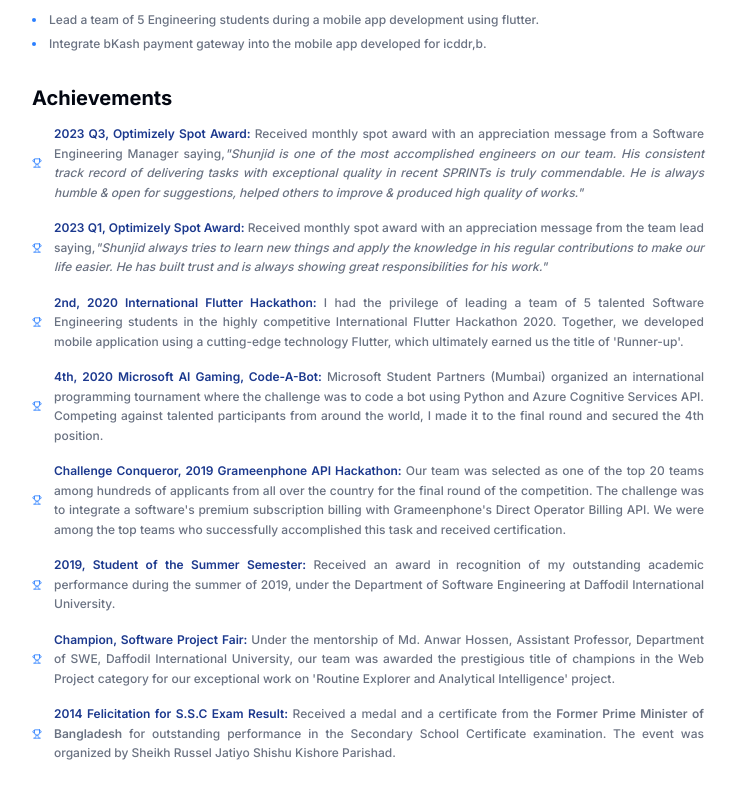
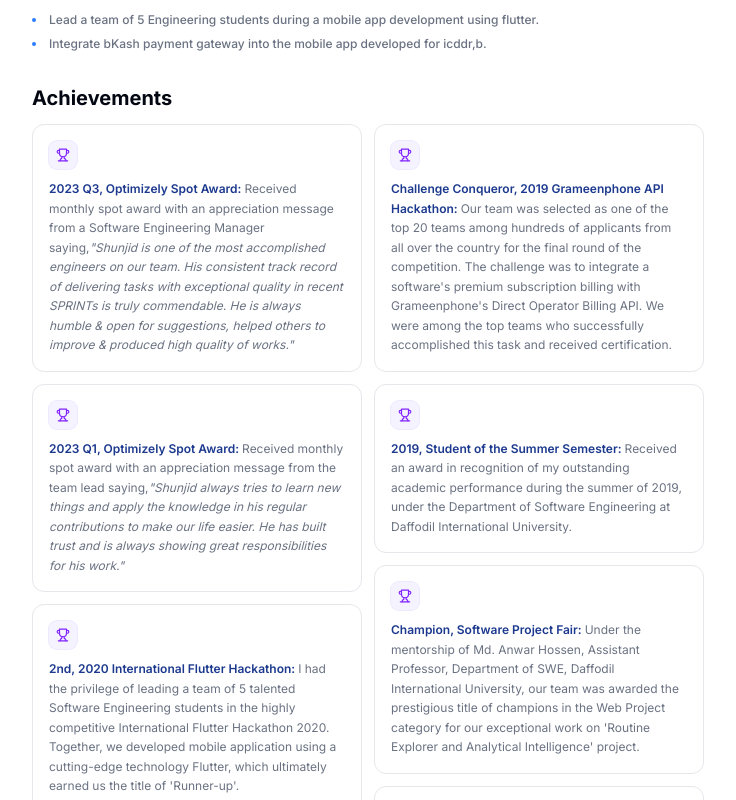
Before and after one commit to shunjid/shunjid.github.io, a Next.js app: page / in a window 1280 px wide. Shown: the part 1220-2020 px from the top of the page, without its empty margins (272-1008 px from the left). Built offline with nearby package versions, Linux system fonts and the light colour scheme.

Commit message:
Update achievements section look and feel

```diff
--- a/src/app/achievements/index.tsx
+++ b/src/app/achievements/index.tsx
@@ -14,17 +14,21 @@ export default function Achievements(
   return (
     <Section>
       <h2 className="text-xl font-bold">Achievements</h2>
-      <ul className="space-y-4 text-left font-medium text-gray-500 dark:text-gray-400">
+      <div className="columns-1 gap-3 sm:columns-2">
         {achievements.map((achievement) => (
-          <li
+          <div
             key={achievement.toString()}
-            className="flex items-center space-x-3 text-xs rtl:space-x-reverse"
+            className="group mb-3 break-inside-avoid rounded-xl border border-gray-200 p-4 transition-all hover:border-violet-300 hover:shadow-sm dark:border-gray-800 dark:hover:border-violet-500/40"
           >
-            <LuTrophy className="h-2.5 w-2.5 shrink-0 font-bold text-blue-500" />
-            <div className="text-justify leading-relaxed">{achievement()}</div>
-          </li>
+            <span className="mb-2.5 inline-flex size-7 items-center justify-center rounded-lg bg-violet-50 text-violet-600 ring-1 ring-violet-100 transition-colors group-hover:bg-violet-600 group-hover:text-white dark:bg-violet-500/10 dark:text-violet-300 dark:ring-violet-500/20">
+              <LuTrophy className="size-3.5" />
+            </span>
+            <div className="text-xs leading-relaxed text-gray-500 dark:text-gray-400 [&_a]:font-semibold [&_a]:text-violet-600 [&_a:hover]:underline">
+              {achievement()}
+            </div>
+          </div>
         ))}
-      </ul>
+      </div>
     </Section>
   );
 }
```
